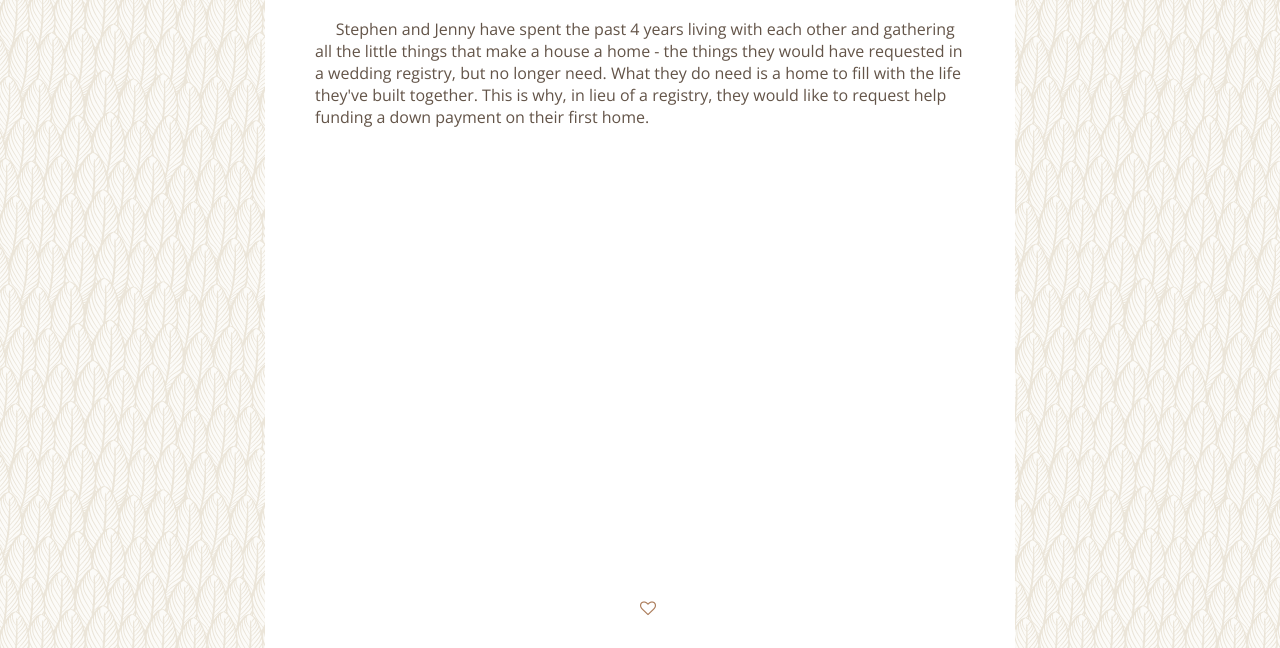
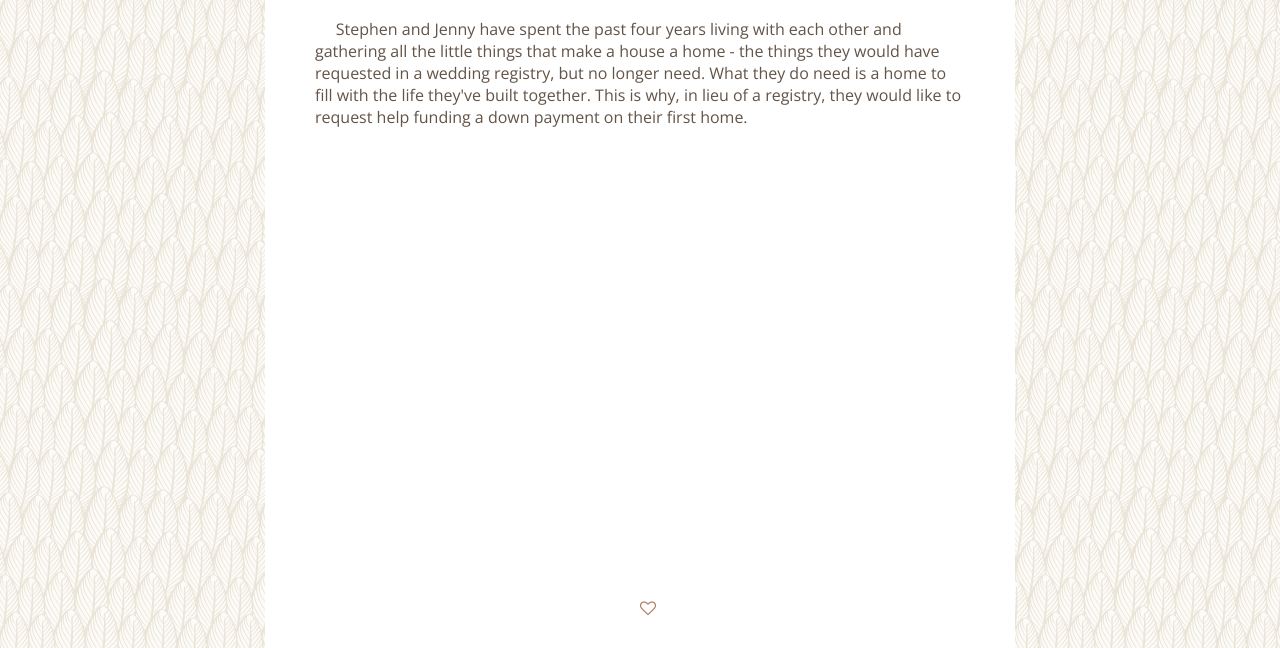
Before and after one commit to wingchi/five22fifteen, a plain HTML site: page registry.html in a window 1280 px wide. Shown: the part 152-800 px from the top of the page. Drawn offline with nearby package versions, Linux system fonts and the light colour scheme.

Commit message:
changed 4 to four on registry page

```diff
--- a/registry.html
+++ b/registry.html
@@ -55,7 +55,7 @@
       <div id="letter">
         <h1>Registry</h1>
         <p>
-          &nbsp;&nbsp;&nbsp;&nbsp;&nbsp;Stephen and Jenny have spent the past 4 years living with each other and gathering all the little things that make a house a home - the things they would have requested in a wedding registry, but no longer need. What they do need is a home to fill with the life they've built together. This is why, in lieu of a registry, they would like to request help funding a down payment on their first home.
+          &nbsp;&nbsp;&nbsp;&nbsp;&nbsp;Stephen and Jenny have spent the past four years living with each other and gathering all the little things that make a house a home - the things they would have requested in a wedding registry, but no longer need. What they do need is a home to fill with the life they've built together. This is why, in lieu of a registry, they would like to request help funding a down payment on their first home.
         </p>
       </div>
     </div>
```
